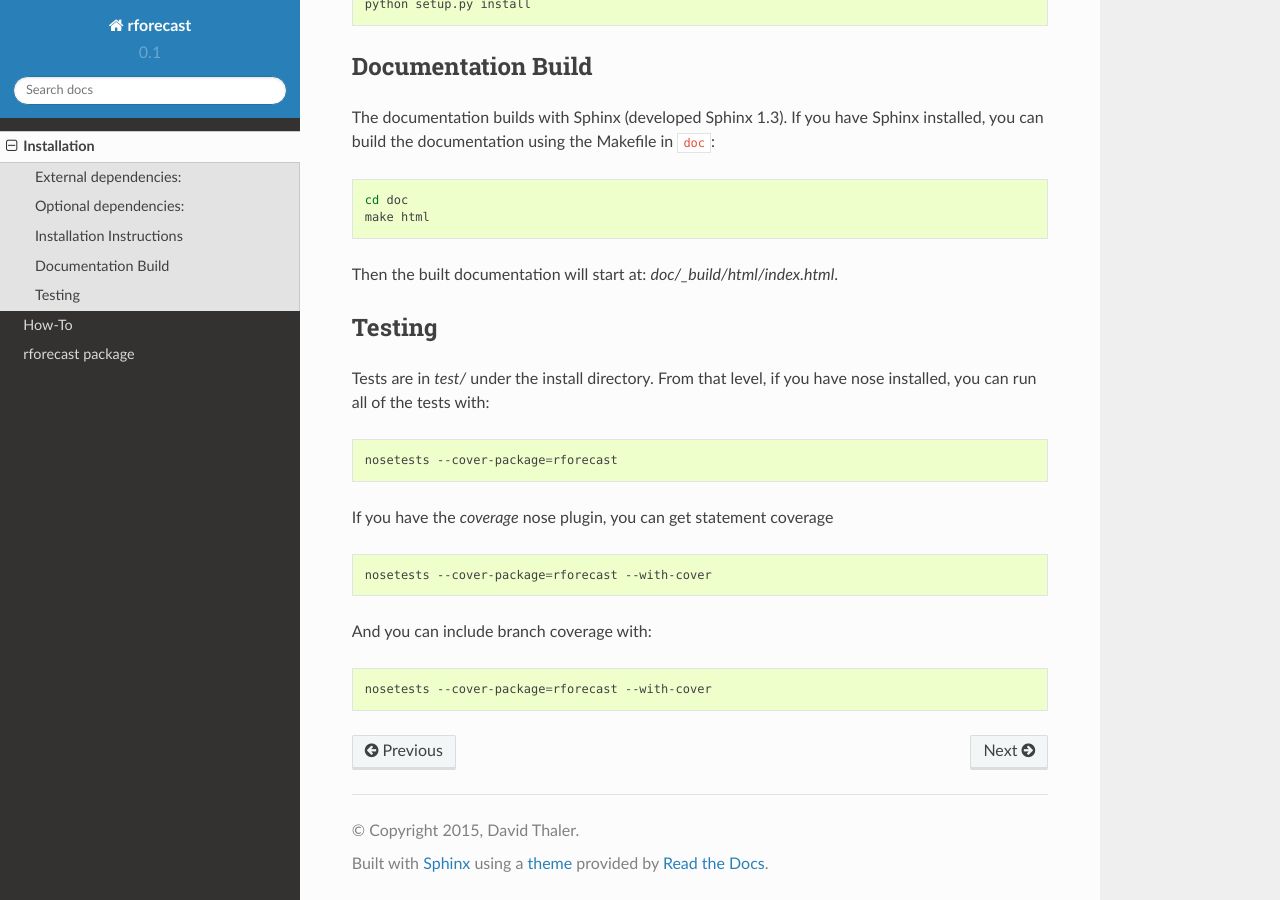
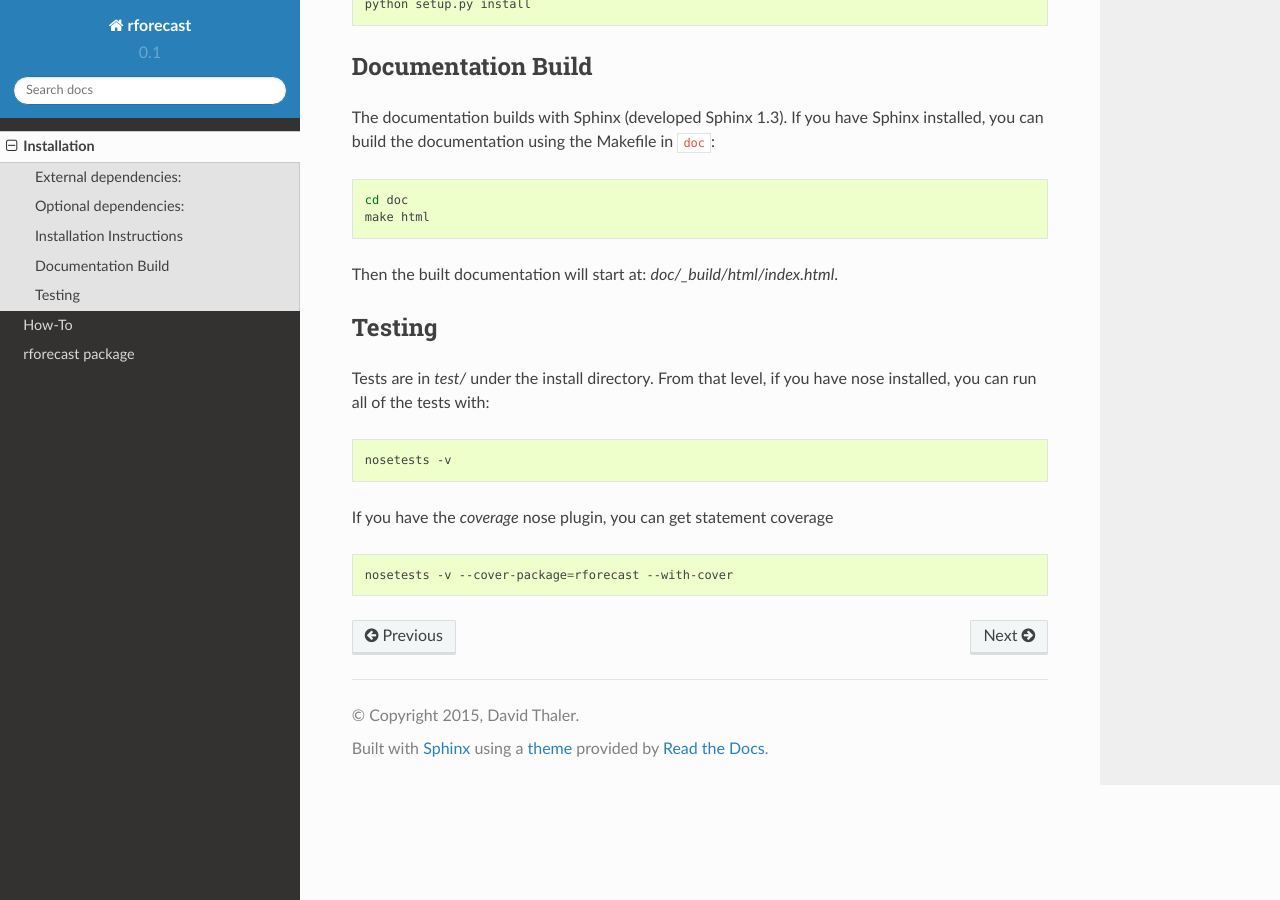
Before and after one commit to davidthaler/Python-wrapper-for-R-Forecast, a Sphinx documentation site: the page built from doc/installation.rst, in a window 1280 px wide and 900 px high, scrolled down 814 px. Built offline with Sphinx 7.4.7 and the Read the Docs theme 2.0.0, drawn with Linux system fonts in a browser that asks for light colours.

Commit message:
minor doc fix in installation.rst

```diff
--- a/doc/installation.rst
+++ b/doc/installation.rst
@@ -65,16 +65,10 @@ From that level, if you have nose installed, you can run all of the tests with:
 
 .. code-block:: bash
 
-   nosetests --cover-package=rforecast
+   nosetests -v
 
 If you have the *coverage* nose plugin, you can get statement coverage
 
 .. code-block:: bash
 
-  nosetests --cover-package=rforecast --with-cover
-
-And you can include branch coverage with:
-
-.. code-block:: bash
-
-  nosetests --cover-package=rforecast --with-cover
+  nosetests -v --cover-package=rforecast --with-cover
```
